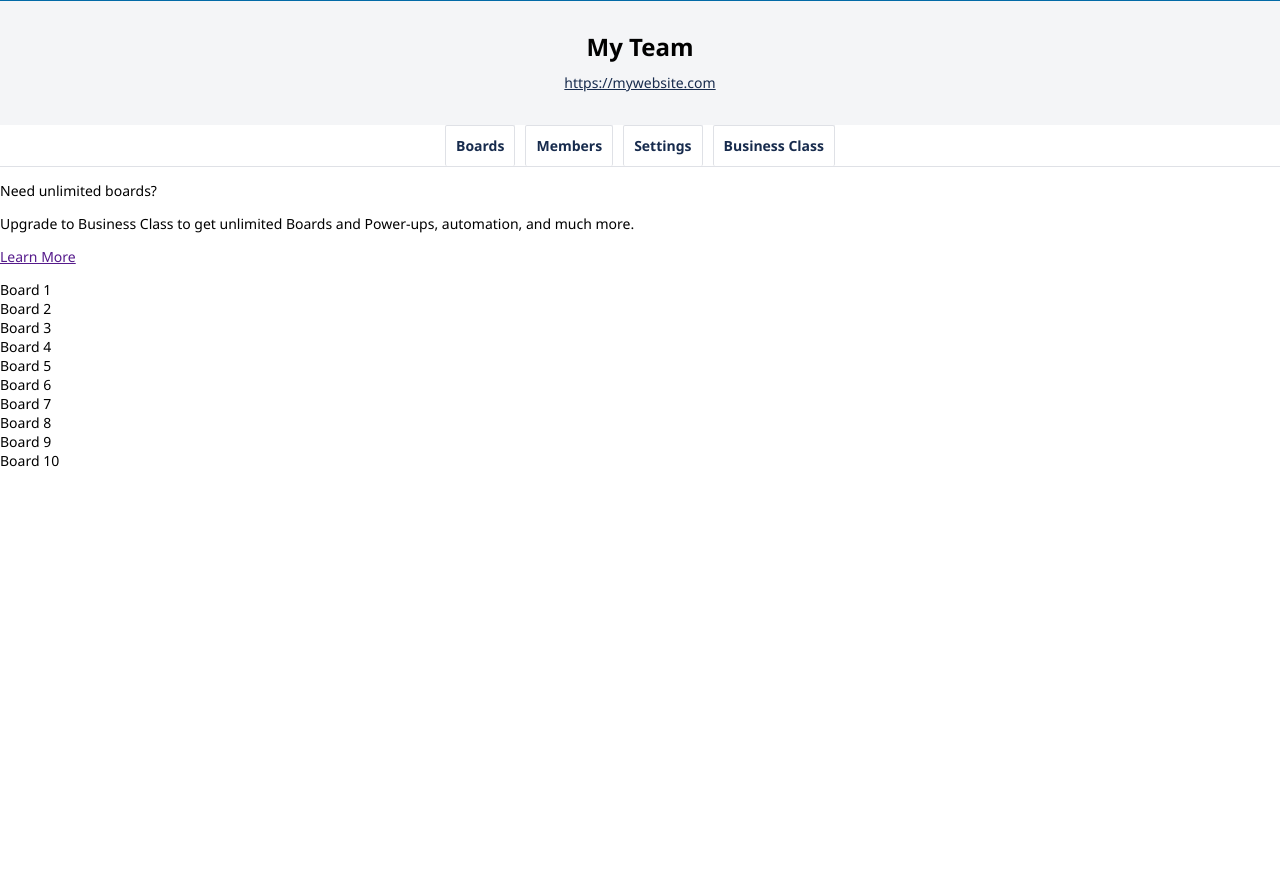
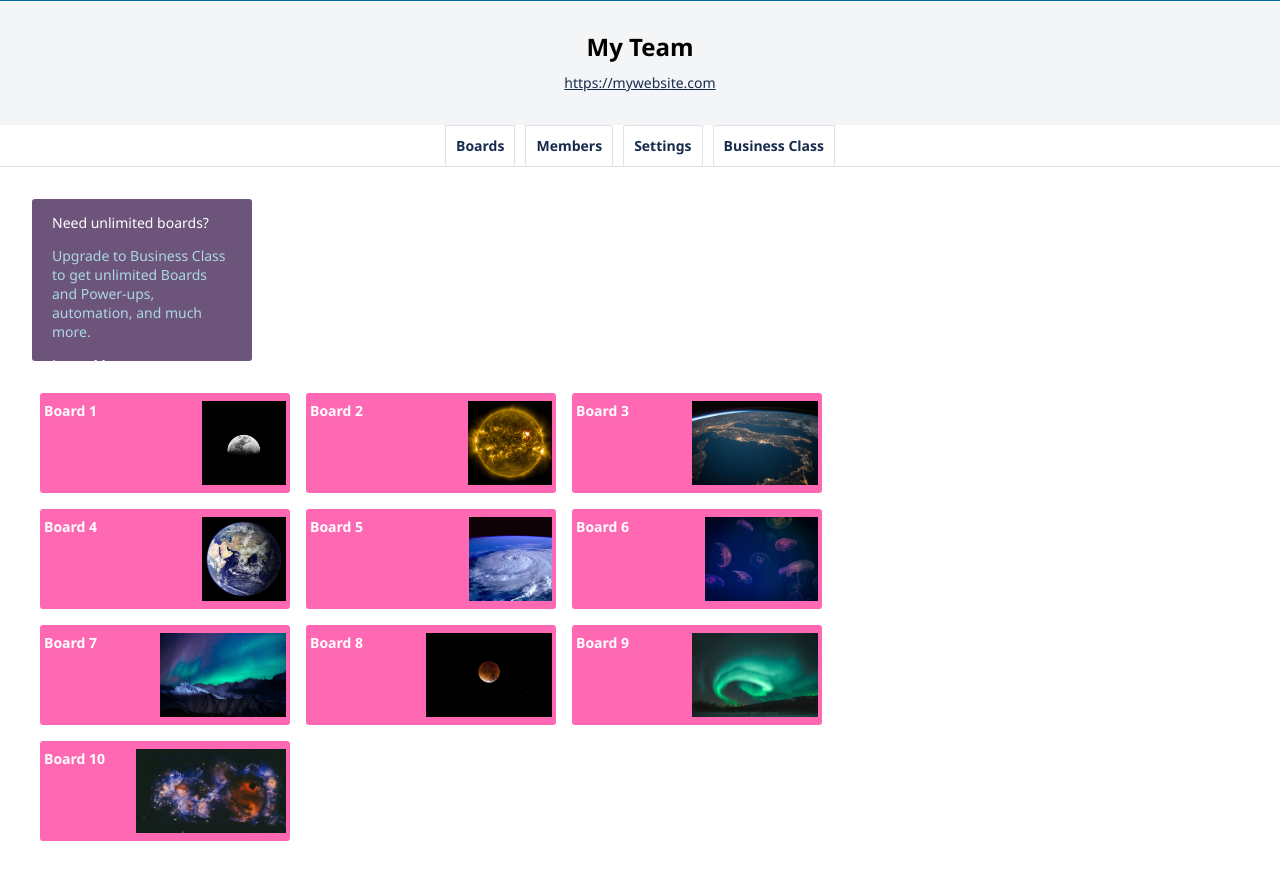
Before and after one commit to Ruben2691/trello-practice, a plain HTML site: page index.html in a window 1280 px wide. Shown: the part 43-922 px from the top of the page. Before the commit the page ends 800 px from the top, so only its background shows below. Drawn offline with Linux system fonts and the light colour scheme.

Commit message:
p4 almost done

```diff
--- a/index.html
+++ b/index.html
@@ -73,16 +73,16 @@
       </div>
     </div>
     <div class="boards__group">
-      <div class="boards__board board-1">Board 1</div>
-      <div class="boards__board board-2">Board 2</div>
-      <div class="boards__board board-3">Board 3</div>
-      <div class="boards__board board-4">Board 4</div>
-      <div class="boards__board board-5">Board 5</div>
-      <div class="boards__board board-6">Board 6</div>
-      <div class="boards__board board-7">Board 7</div>
-      <div class="boards__board board-8">Board 8</div>
-      <div class="boards__board board-9">Board 9</div>
-      <div class="boards__board board-10">Board 10</div>
+      <div class="boards__board board-1">Board 1<img src="board-backgrounds/board-1-background.jpg" alt=""></div>
+      <div class="boards__board board-2">Board 2 <img src="board-backgrounds/board-10-background.jpg" alt=""></div>
+      <div class="boards__board board-3">Board 3 <img src="board-backgrounds/board-2-background.jpg" alt=""></div>
+      <div class="boards__board board-4">Board 4 <img src="board-backgrounds/board-4-background.jpg" alt=""></div>
+      <div class="boards__board board-5">Board 5 <img src="board-backgrounds/board-5-background.jpg" alt=""></div>
+      <div class="boards__board board-6">Board 6 <img src="board-backgrounds/board-6-background.jpg" alt=""></div>
+      <div class="boards__board board-7">Board 7 <img src="board-backgrounds/board-7-background.jpg" alt=""></div>
+      <div class="boards__board board-8">Board 8 <img src="board-backgrounds/board-8-background.jpg" alt=""></div>
+      <div class="boards__board board-9">Board 9 <img src="board-backgrounds/board-9-background.jpg" alt=""></div>
+      <div class="boards__board board-10">Board 10 <img src="board-backgrounds/board-3-background.jpg" alt=""></div>
     </div>
   </div>
 </body>
--- a/main.css
+++ b/main.css
@@ -40,6 +40,67 @@
  margin: 0 5px;
  color: #172b4d;
  }
+
+ .boards__container{
+  margin: 0 auto;
+  padding: 32px;
+  max-width: 1400px;
+  display: flex;
+  flex-wrap: wrap;
+}
+
+.boards__sidebar{
+  background-color: #6C547B;
+  border-radius: 3px;
+  margin: 0 32px 32px 0;
+  padding: 0 20px 32px 20px;
+  max-height: 130px;
+  max-width: 180px;
+  width: 20%;
+}
+
+.boards__sidebar{
+  flex-basis: 220px;
+}
+
+.boards__sidebar-content, a{
+  color: white;
+
+}
+.description{
+  color: lightblue;
+}
+
+.boards__group{
+  display: flexbox;
+  flex-wrap: wrap;
+  width: 80%;
+}
+
+.boards__board{
+  background-color: hotpink;
+  border-radius: 3px;
+  box-sizing: border-box;
+  font-weight: bold;
+  height: 100px;
+  margin: 0 8px 16px;
+  max-width: 250px;
+  padding: 8px 4px;
+  position: relative;
+  color: white;
+  width: 25%;
+  display: flex;
+  justify-content: space-between;
+  float: left;
+
+}
+
+@media screen and (min-width: 750px) and (max-width: 1280px) {
+  .boards__board{
+    width: 33%;
+  }
+  }
+
  @media screen and (max-width: 500px) {
   .tabbed-nav__group , .tabbed-nav__link{
     display: block;
```
